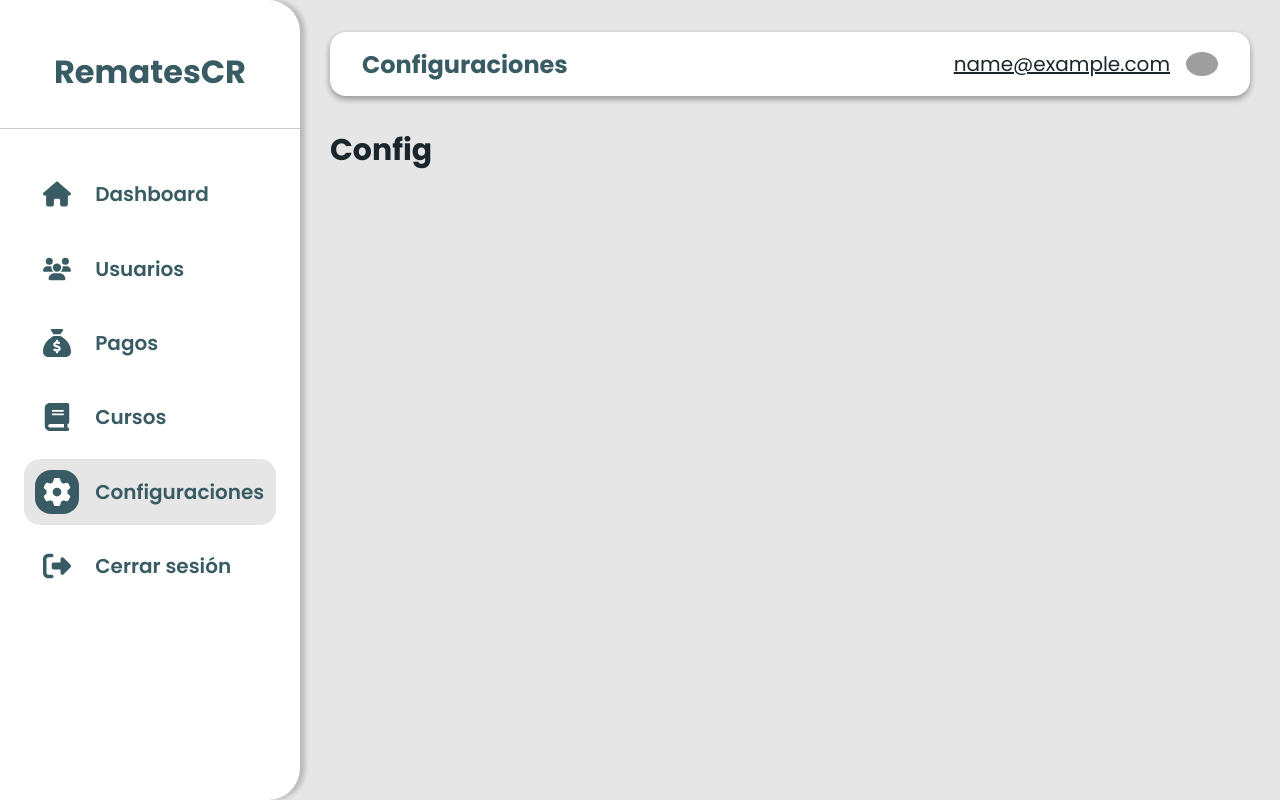
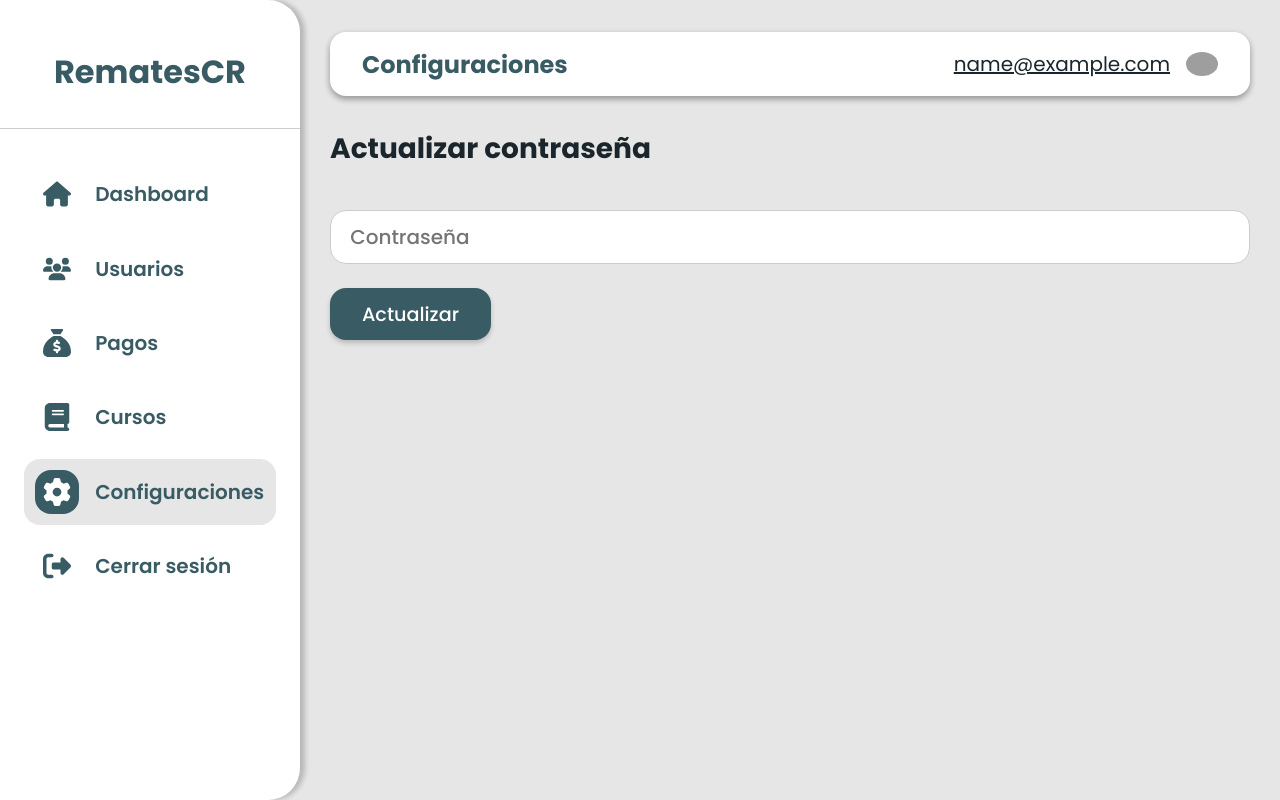
Before and after one commit to Remy349/rematescostarica, a Flask app: page /admin/configuraciones in a window 1280 px wide. Run offline with Flask 3, Linux system fonts and the light colour scheme; a user stored in the database is signed in; tables that the repository leaves empty hold one stand-in row (values such as "Sample post"); some libraries are stand-ins or nearby versions; grey boxes are pictures that could not be loaded.

Commit message:
Added config route to the admin dashboard.

```diff
--- a/flaskr/__init__.py
+++ b/flaskr/__init__.py
@@ -25,7 +25,7 @@ login_manager.login_message = "Inicia sesión antes de acceder!"
 login_manager.login_message_category = "error"
 
 
-def create_app(config_class=ProductionConfig):
+def create_app(config_class=DevelopmentConfig):
     app = Flask(__name__)
 
     app.config.from_object(config_class)
--- a/flaskr/admin/configuraciones.py
+++ b/flaskr/admin/configuraciones.py
@@ -1,6 +1,9 @@
-from flask import redirect, render_template, url_for
+from flask import flash, redirect, render_template, url_for
 from flask_login import current_user, login_required
+from flaskr import db
 from flaskr.admin.base import bp
+from flaskr.admin.forms import UpdatePassword
+from flaskr.models.person import Person
 
 
 @bp.route("/configuraciones", methods=["GET", "POST"])
@@ -9,8 +12,27 @@ def configuraciones():
     if current_user.is_admin is False:
         return redirect(url_for("main.index"))
 
+    form = UpdatePassword()
+
+    if form.validate_on_submit():
+        password = form.password.data
+
+        user = db.session.execute(
+            db.select(Person).filter_by(id=current_user.id, is_admin=True)
+        ).scalar_one()
+
+        user.set_password(password=password)
+
+        db.session.add(user)
+        db.session.commit()
+
+        flash("Contraseña actualizada exitosamente!", "success")
+
+        return redirect(url_for("admin.configuraciones"))
+
     return render_template(
         "admin/configuraciones.html",
         page="Configuraciones",
         title="Configuraciones",
+        form=form,
     )
--- a/flaskr/admin/cursos.py
+++ b/flaskr/admin/cursos.py
@@ -76,6 +76,7 @@ def cursos_agregar_curso():
             flash("Curso agregado exitosamente!", "success")
         except (StatementError):
             flash("No se permiten letras para el precio del curso", "error")
+            return redirect(url_for("admin.cursos_agregar_curso"))
 
         return redirect(url_for("admin.cursos"))
 
--- a/flaskr/admin/forms.py
+++ b/flaskr/admin/forms.py
@@ -1,11 +1,17 @@
 from flask_ckeditor import CKEditorField
 from flask_wtf import FlaskForm
-from wtforms import FileField, StringField, SubmitField
+from wtforms import FileField, PasswordField, StringField, SubmitField
 from wtforms.validators import InputRequired, Length
 
 
 class AddUpdateCourse(FlaskForm):
-    course_name = StringField("course_name", validators=[InputRequired(), Length(max=160)])
+    course_name = StringField(
+        "course_name",
+        validators=[
+            InputRequired(),
+            Length(max=160),
+        ],
+    )
     course_desc = CKEditorField("course_desc", validators=[Length(max=600)])
     course_price = StringField("course_price", validators=[InputRequired()])
     course_image = FileField("course_image")
@@ -15,3 +21,14 @@ class AddUpdateCourse(FlaskForm):
 class AddUpdateChange(FlaskForm):
     change_price = StringField("course_price", validators=[InputRequired()])
     submit = SubmitField("Actualizar")
+
+
+class UpdatePassword(FlaskForm):
+    password = PasswordField(
+        "password",
+        validators=[
+            InputRequired(),
+            Length(min=8),
+        ],
+    )
+    submit = SubmitField("Actualizar")
--- a/flaskr/auth/paypal.py
+++ b/flaskr/auth/paypal.py
@@ -43,10 +43,10 @@ def create_order():
     access_token = get_access_token(api_url, client_id, client_secret)
 
     if course_name == "Vivo":
-        course_price = 75000
+        course_price = 95000
         product_price = course_price // change.change_price
     elif course_name == "Pregrabado":
-        course_price = 55000
+        course_price = 75000
         product_price = course_price // change.change_price
 
     json = create_product(
--- a/flaskr/static/css/styles-dashboard.css
+++ b/flaskr/static/css/styles-dashboard.css
@@ -588,6 +588,44 @@ button {
   font-size: 1.25rem;
   margin-bottom: 1rem;
 }
+.admin__control-update_preview_content p {
+  display: -webkit-box;
+  text-overflow: ellipsis;
+  overflow: hidden;
+  -webkit-box-orient: vertical;
+  -webkit-line-clamp: 3;
+}
+
+.admin__config-password_form {
+  display: grid;
+  row-gap: 1.5rem;
+  width: 100%;
+}
+.admin__config-password_form_input {
+  border: 1px solid #CCC;
+  width: 100%;
+  border-radius: 1rem;
+  outline: none;
+  padding: 0.7rem 1.5rem 0.7rem 1.2rem;
+  font-family: inherit;
+  background-color: #FFF;
+  color: #1B262C;
+  font-size: 1.15rem;
+  font-weight: 500;
+  font-size: 1.25rem;
+}
+.admin__config-password_form_submit {
+  border: none;
+  outline: none;
+  padding: 0.7rem 2rem;
+  font-size: 1.2rem;
+  font-family: inherit;
+  background-color: #395B64;
+  border-radius: 1rem;
+  font-weight: 500;
+  color: #FFF;
+  box-shadow: 0 3px 5px rgba(0, 0, 0, 0.2);
+}
 
 @media screen and (min-width: 768px) {
   .container {
@@ -835,5 +873,13 @@ button {
     grid-template-columns: repeat(3, 1fr);
   }
 }
+@media screen and (min-width: 768px) {
+  .admin__config-password_form_submit {
+    transition: all 0.3s ease-in-out;
+  }
+  .admin__config-password_form_submit:hover {
+    background-color: #1B262C;
+  }
+}
 
 /*# sourceMappingURL=styles-dashboard.css.map */
--- a/flaskr/static/scss/admin/_admin.scss
+++ b/flaskr/static/scss/admin/_admin.scss
@@ -6,3 +6,5 @@
 @forward './cursos';
 // CURSOS ACCIONES
 @forward './cursos/cursos';
+// CONFIGURACIONES
+@forward './configuraciones';
--- /dev/null
+++ b/flaskr/static/scss/admin/_configuraciones.scss
@@ -0,0 +1,27 @@
+@use '../utils/colors' as c;
+@use '../utils/mixins' as m;
+
+.admin__config {
+  &-password {
+    &_form {
+      display: grid;
+      row-gap: 1.5rem;
+      width: 100%;
+
+      &_input {
+        border: 1px solid c.$Silver;
+        @include m.input(c.$White, c.$Gunmetal, 1rem);
+        font-size: 1.25rem;
+      }
+
+      &_submit {
+        border: none;
+        outline: none;
+        padding: .7rem 2rem;
+        font-size: 1.2rem;
+        font-family: inherit;
+        @include m.btn(c.$Dark-slate-gray, c.$White, 1rem);
+      }
+    }
+  }
+}
--- a/flaskr/static/scss/admin/cursos/_cursos-control.scss
+++ b/flaskr/static/scss/admin/cursos/_cursos-control.scss
@@ -89,6 +89,14 @@
           font-size: 1.25rem;
           margin-bottom: 1rem;
         }
+
+        & p {
+          display: -webkit-box;
+          text-overflow: ellipsis;
+          overflow: hidden;
+          -webkit-box-orient: vertical;
+          -webkit-line-clamp: 3;
+        }
       }
     }
   }
--- a/flaskr/static/scss/responsive/admin/_admin.scss
+++ b/flaskr/static/scss/responsive/admin/_admin.scss
@@ -6,3 +6,5 @@
 @forward './cursos';
 // CURSOS ACCIONES
 @forward './cursos/cursos';
+// CONFIGURACIONES
+@forward './configuraciones';
--- /dev/null
+++ b/flaskr/static/scss/responsive/admin/_configuraciones.scss
@@ -0,0 +1,17 @@
+@use '../../utils/colors' as c;
+
+@media screen and (min-width: 768px) {
+  .admin__config {
+    &-password {
+      &_form {
+        &_submit {
+          transition: all .3s ease-in-out;
+
+          &:hover {
+            background-color: c.$Gunmetal;
+          }
+        }
+      }
+    }
+  }
+}
--- a/flaskr/templates/admin/configuraciones.html
+++ b/flaskr/templates/admin/configuraciones.html
@@ -3,6 +3,18 @@
 {% block content %}
 {% include "partials/header-dashboard.html" %}
 <section class="admin__config">
-  <h1>Config</h1>
+  <h2 class="section__title">
+    Actualizar contraseña
+  </h2>
+  <div class="admin__config-password">
+    <form action="" method="POST" class="admin__config-password_form">
+      {{ form.hidden_tag() }}
+      {{ form.password(class_='admin__config-password_form_input',
+      placeholder='Contraseña') }}
+      <div class="admin__config-password_form_btn">
+        {{ form.submit(class_='admin__config-password_form_submit') }}
+      </div>
+    </form>
+  </div>
 </section>
 {% endblock content %}
--- a/flaskr/templates/admin/cursos.html
+++ b/flaskr/templates/admin/cursos.html
@@ -4,7 +4,7 @@
 {% include "partials/header-dashboard.html" %}
 <section class="admin__cursos">
   <h2 class="section__title">Cursos actuales</h2>
-  <div class="admin__cursos-actions" style="display: none;">
+  <div class="admin__cursos-actions">
     <a
       href="{{ url_for('admin.cursos_agregar_curso') }}"
       class="admin__cursos-actions_create"
--- a/flaskr/templates/auth/registro.html
+++ b/flaskr/templates/auth/registro.html
@@ -80,7 +80,7 @@
                   <div class="registro__form-prices_info">
                     <h2>Pregrabado</h2>
                     <p class="registro__form-prices_price" id="priceOnePayment">
-                      ₡55,000
+                      ₡75,000
                     </p>
                   </div>
                 </article>
@@ -93,7 +93,7 @@
                   <div class="registro__form-prices_info">
                     <h2>Vivo</h2>
                     <p class="registro__form-prices_price" id="priceTwoPayment">
-                      ₡75,000
+                      ₡95,000
                     </p>
                   </div>
                 </article>
--- a/flaskr/templates/main/index.html
+++ b/flaskr/templates/main/index.html
@@ -214,7 +214,7 @@
           </ul>
         </div>
         <div class="precios__cards-card_btn">
-          <a href="#" class="precios__cards-card_btn_comprar">
+          <a href="{{ url_for('auth.registro') }}" class="precios__cards-card_btn_comprar">
             Comprar
             <svg xmlns="http://www.w3.org/2000/svg" viewBox="0 0 576 512">
               <path d="M0 24C0 10.7 10.7 0 24 0H69.5c22 0 41.5 12.8 50.6 32h411c26.3 0 45.5 25 38.6 50.4l-41 152.3c-8.5 31.4-37 53.3-69.5 53.3H170.7l5.4 28.5c2.2 11.3 12.1 19.5 23.6 19.5H488c13.3 0 24 10.7 24 24s-10.7 24-24 24H199.7c-34.6 0-64.3-24.6-70.7-58.5L77.4 54.5c-.7-3.8-4-6.5-7.9-6.5H24C10.7 48 0 37.3 0 24zM128 464a48 48 0 1 1 96 0 48 48 0 1 1 -96 0zm336-48a48 48 0 1 1 0 96 48 48 0 1 1 0-96z"/>
@@ -241,7 +241,7 @@
           </ul>
         </div>
         <div class="precios__cards-card_btn">
-          <a href="#" class="precios__cards-card_btn_comprar">
+          <a href="{{ url_for('auth.registro') }}" class="precios__cards-card_btn_comprar">
             Comprar
             <svg xmlns="http://www.w3.org/2000/svg" viewBox="0 0 576 512">
               <path d="M0 24C0 10.7 10.7 0 24 0H69.5c22 0 41.5 12.8 50.6 32h411c26.3 0 45.5 25 38.6 50.4l-41 152.3c-8.5 31.4-37 53.3-69.5 53.3H170.7l5.4 28.5c2.2 11.3 12.1 19.5 23.6 19.5H488c13.3 0 24 10.7 24 24s-10.7 24-24 24H199.7c-34.6 0-64.3-24.6-70.7-58.5L77.4 54.5c-.7-3.8-4-6.5-7.9-6.5H24C10.7 48 0 37.3 0 24zM128 464a48 48 0 1 1 96 0 48 48 0 1 1 -96 0zm336-48a48 48 0 1 1 0 96 48 48 0 1 1 0-96z"/>
--- a/flaskr/templates/partials/header.html
+++ b/flaskr/templates/partials/header.html
@@ -38,7 +38,7 @@
         {% endif %}
         {% else %}
         <li class="nav__item nav__last">
-          <a href="#" class="nav__link nav__btn">
+          <a href="{{ url_for('auth.ingresar') }}" class="nav__link nav__btn">
             Ingresar
           </a>
         </li>
```
Also changed, not shown: flaskr/auth/routes.py (+18 -4 lines), 1 other file.
